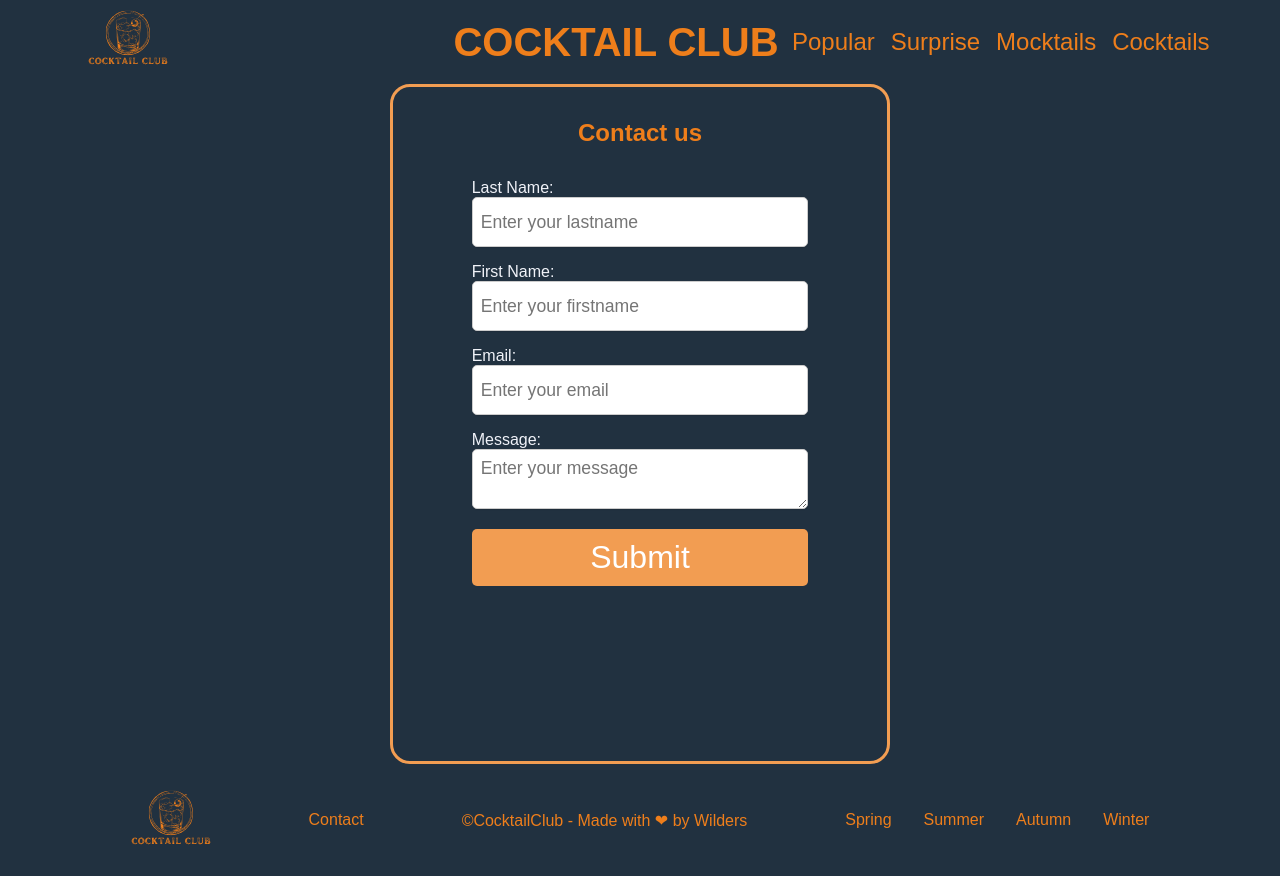
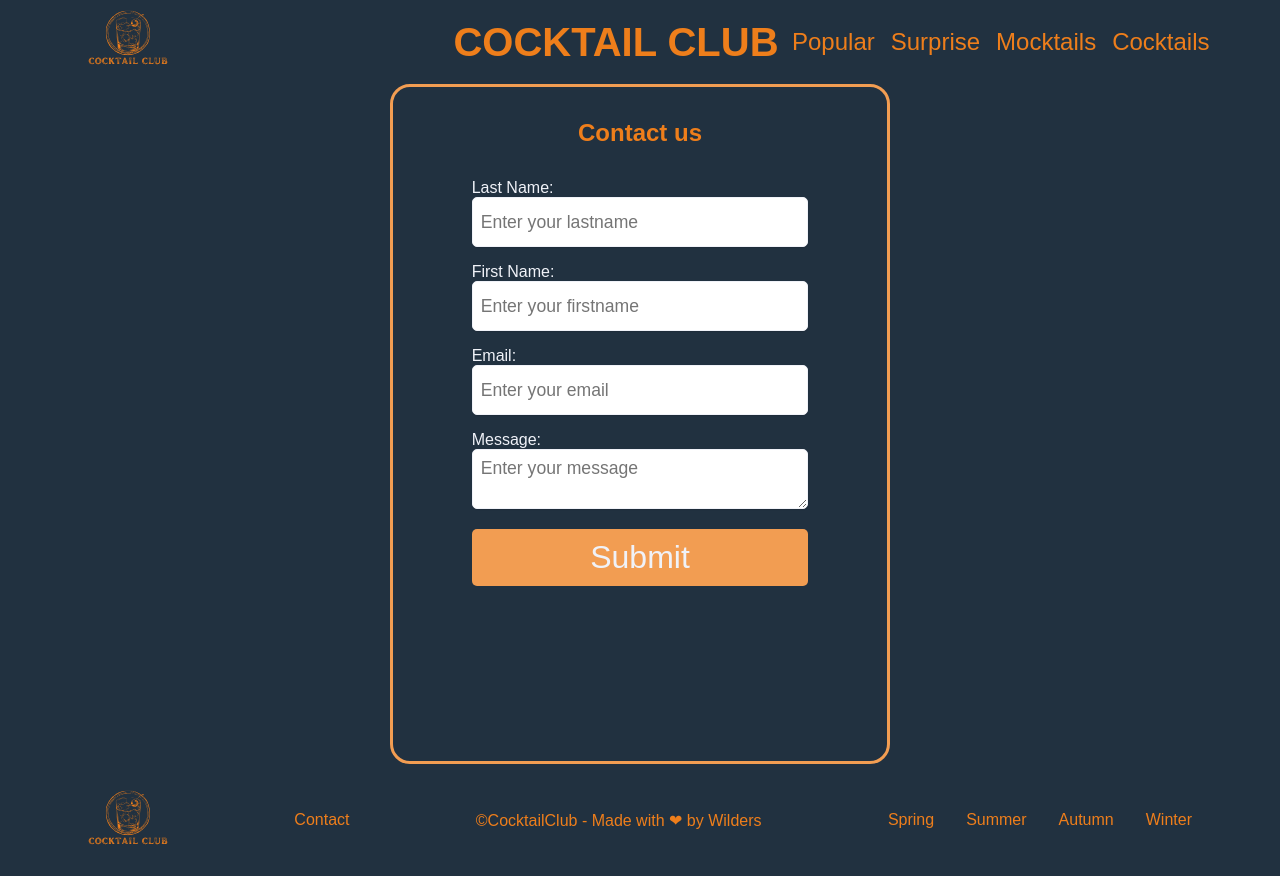
Before and after one commit to WildCodeSchool-2024-02/JS-bdx-0224-P2-cocktail_club, a React (Vite) app in the folder client/: page /contact in a window 1280 px wide. Built offline with nearby package versions, Linux system fonts and the light colour scheme; a web font is replaced by a local one.

Commit message:
fix css and useEffect for rerender category page

```diff
--- a/client/src/main.jsx
+++ b/client/src/main.jsx
@@ -43,7 +43,7 @@ function allCocktails() {
     "https://www.thecocktaildb.com/api/json/v1/1/filter.php?c=Cocktail"
   )
     .then((response) => response.json())
-    .then((data) => data.drinks);
+    .then((data) => data.drinks.slice(0, 30));
 }
 
 function getPopularCocktails() {
@@ -51,7 +51,7 @@ function getPopularCocktails() {
     "https://www.thecocktaildb.com/api/json/v1/1/filter.php?c=Ordinary_Drink"
   )
     .then((response) => response.json())
-    .then((data) => data.drinks);
+    .then((data) => data.drinks.slice(0, 30));
 }
 
 function getRandomCocktail() {
--- a/client/src/pages/CategoryPage.jsx
+++ b/client/src/pages/CategoryPage.jsx
@@ -1,4 +1,4 @@
-import { useState } from "react";
+import { useEffect, useState } from "react";
 import { useLoaderData } from "react-router-dom";
 import "../styles/CategoryPage.css";
 import CocktailCard from "../components/CocktailCard";
@@ -7,6 +7,10 @@ import SearchBar from "../components/SearchBar";
 function CategoryPage() {
   const initialCocktailList = useLoaderData();
   const [cocktails, setCocktails] = useState(initialCocktailList);
+
+  useEffect(() => {
+    setCocktails(initialCocktailList);
+  }, [initialCocktailList]);
 
   return (
     <main className="categoryPage">
--- a/client/src/styles/App.css
+++ b/client/src/styles/App.css
@@ -19,6 +19,7 @@
   --secondaryColorAlt: #ee7e1b;
   --primaryFont: "Bebas Neue", sans-serif;
   --secondaryFont: "Pontano Sans", sans-serif;
+  --borderColor: grey;
 }
 
 * {
--- a/client/src/styles/ContactPage.css
+++ b/client/src/styles/ContactPage.css
@@ -25,7 +25,7 @@ textarea {
   min-height: 50px;
   padding: 8px;
   border-radius: 5px;
-  border: 1px solid #ccc;
+  border: 1px solid var(--textColor);
   box-shadow: 0 1px 1px rgba(0, 0, 0, 0.1);
   box-sizing: border-box;
   font-family: var(--secondaryFont);
@@ -48,7 +48,7 @@ textarea {
   width: 100%;
   padding: 10px 20px;
   background-color: var(--secondaryColor);
-  color: #fff;
+  color: var(--textColor);
   border-radius: 5px;
   cursor: pointer;
   box-sizing: border-box;
--- a/client/src/styles/Footer.css
+++ b/client/src/styles/Footer.css
@@ -2,7 +2,7 @@ footer {
   max-width: 1200px;
   display: flex;
   flex-direction: column;
-  justify-content: space-around;
+  justify-content: space-between;
   align-items: center;
   flex-wrap: wrap;
   font-family: var(--secondaryFont);
--- a/client/src/styles/SearchBar.css
+++ b/client/src/styles/SearchBar.css
@@ -22,7 +22,7 @@
   padding-bottom: 1rem;
   padding-top: 5rem;
   font-family: var(--secondaryFont);
-  color: #ffffff;
+  color: var(--textColor);
   font-size: 1.8rem;
 }
 
@@ -33,7 +33,7 @@
 
 .SearchBar-input:focus::placeholder {
   font-family: var(--secondaryFont);
-  color: #888;
+  color: var(--borderColor);
 }
 
 .magGlass {
```
Also changed, not shown: client/src/components/Navbar.jsx (indentation only).
